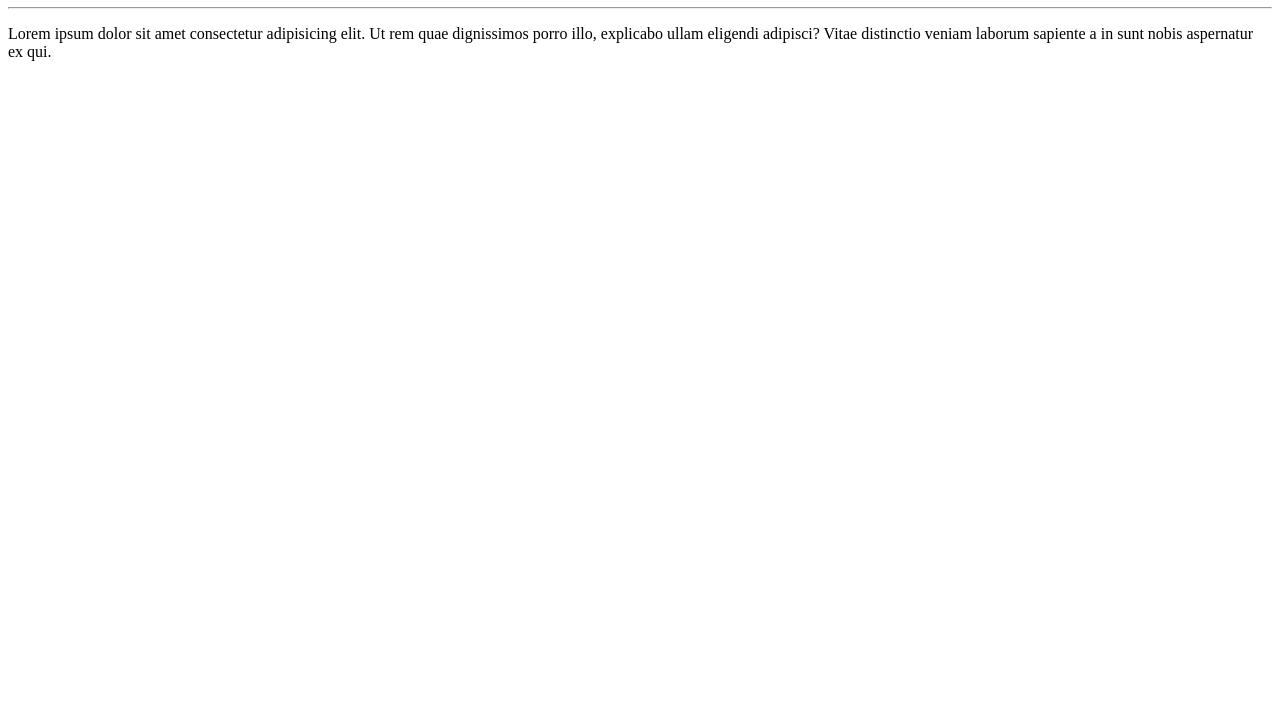
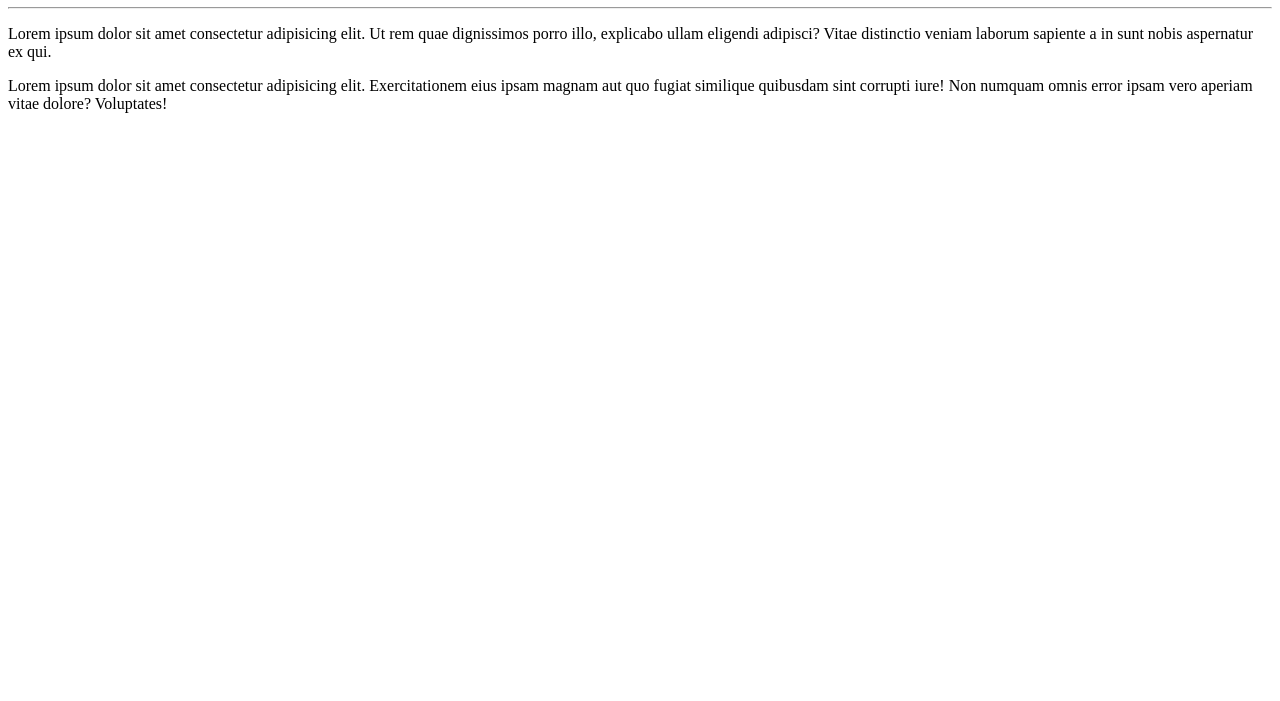
Before and after one commit to GabrielRocha01/ol---mundo, a plain HTML site: page Site Exemplo/index.html in a window 1280 px wide. Shown: the part 99-800 px from the top of the page. Drawn offline with Linux system fonts and the light colour scheme.

Commit message:
modifiquei o repositório

```diff
--- a/Site Exemplo/index.html
+++ b/Site Exemplo/index.html
@@ -10,5 +10,6 @@
     <h1>Olá, Mundo!</h1>
     <hr>
     <p>Lorem ipsum dolor sit amet consectetur adipisicing elit. Ut rem quae dignissimos porro illo, explicabo ullam eligendi adipisci? Vitae distinctio veniam laborum sapiente a in sunt nobis aspernatur ex qui.</p>
+    <p>Lorem ipsum dolor sit amet consectetur adipisicing elit. Exercitationem eius ipsam magnam aut quo fugiat similique quibusdam sint corrupti iure! Non numquam omnis error ipsam vero aperiam vitae dolore? Voluptates!</p>
 </body>
 </html>
```
